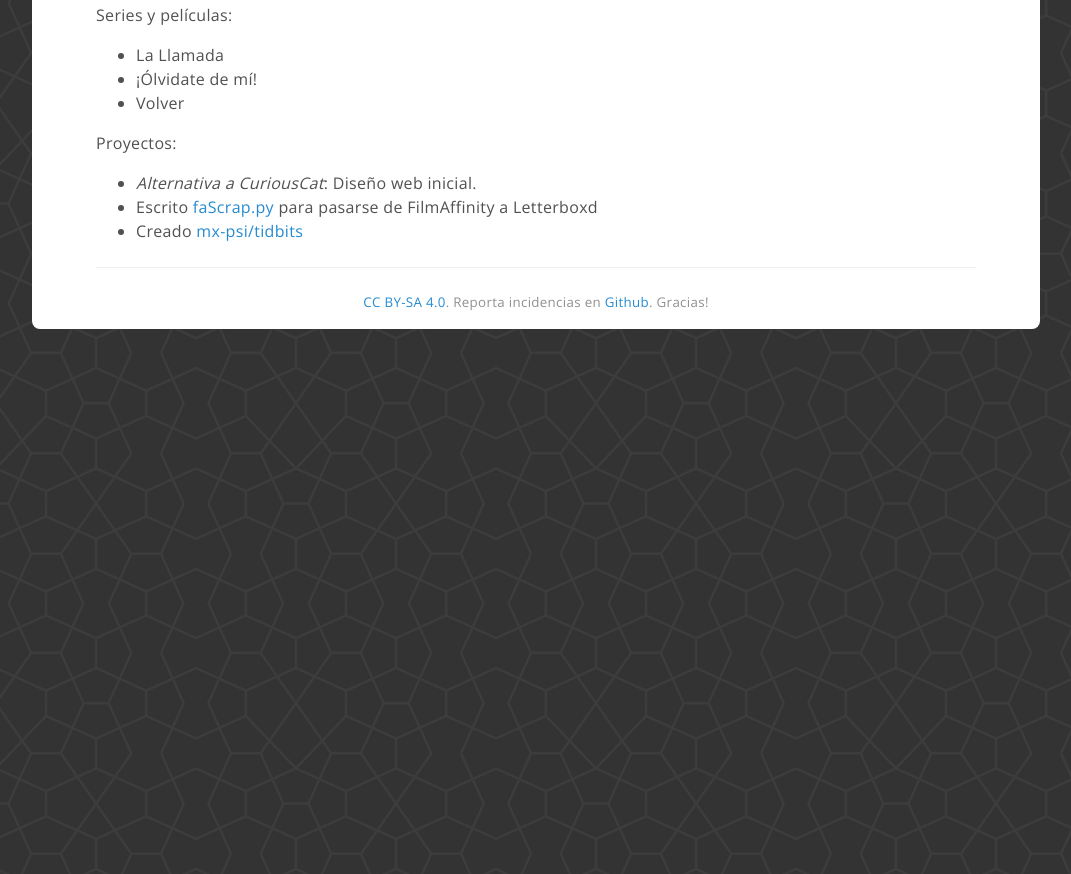
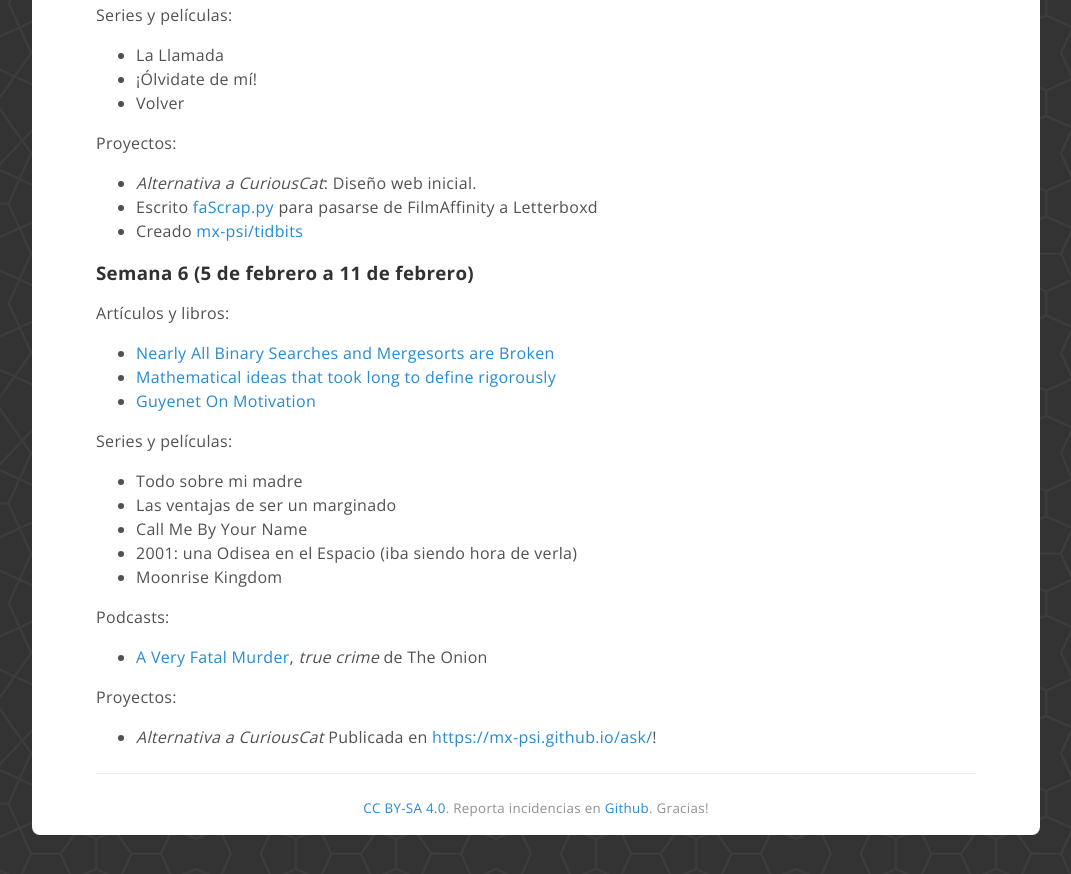
Before and after one commit to coDual/codual.github.io, a Jekyll site: the page built from log/2018.md, in a window 1280 px wide and 900 px high, scrolled down 2397 px. Shown: the top 874 px of the window, without its empty margins (104-1175 px from the left). Built offline with Jekyll 4.4.1, drawn with Linux system fonts in a browser that asks for light colours; before the commit the page ends 2806 px from its top, so only the background shows below that.

Commit message:
Semana 6

```diff
--- a/log/2018.md
+++ b/log/2018.md
@@ -115,3 +115,27 @@ Proyectos:
 - *Alternativa a CuriousCat*: Diseño web inicial.
 - Escrito [faScrap.py](https://github.com/mx-psi/tidbits/tree/master/faLetterboxd#filmaffinity-to-letterboxd) para pasarse de FilmAffinity a Letterboxd
 - Creado [mx-psi/tidbits](https://github.com/mx-psi/tidbits)
+
+<h3 id="s6">Semana 6 (5 de febrero a 11 de febrero)</h3>
+
+Artículos y libros:
+
+- [Nearly All Binary Searches and Mergesorts are Broken](https://research.googleblog.com/2006/06/extra-extra-read-all-about-it-nearly.html)
+- [Mathematical ideas that took long to define rigorously](https://math.stackexchange.com/questions/2633847)
+- [Guyenet On Motivation](http://slatestarcodex.com/2018/02/07/guyenet-on-motivation)
+
+Series y películas:
+
+- Todo sobre mi madre
+- Las ventajas de ser un marginado
+- Call Me By Your Name
+- 2001: una Odisea en el Espacio (iba siendo hora de verla)
+- Moonrise Kingdom
+
+Podcasts:
+
+- [A Very Fatal Murder](https://www.theonion.com/episode-1-a-perfect-murder-1822346450), *true crime* de The Onion
+
+Proyectos:
+
+- *Alternativa a CuriousCat* Publicada en <https://mx-psi.github.io/ask/>!
```
